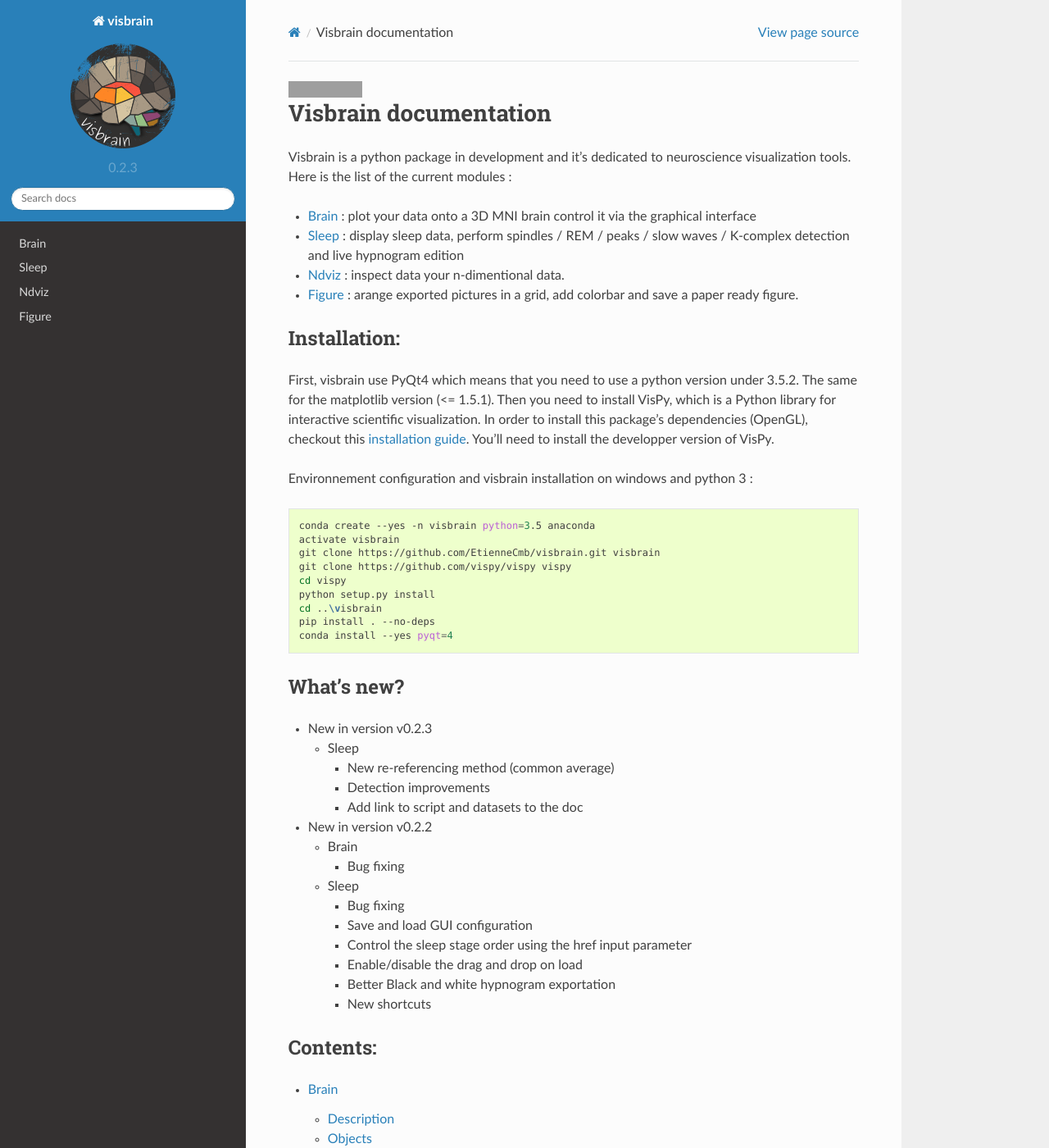
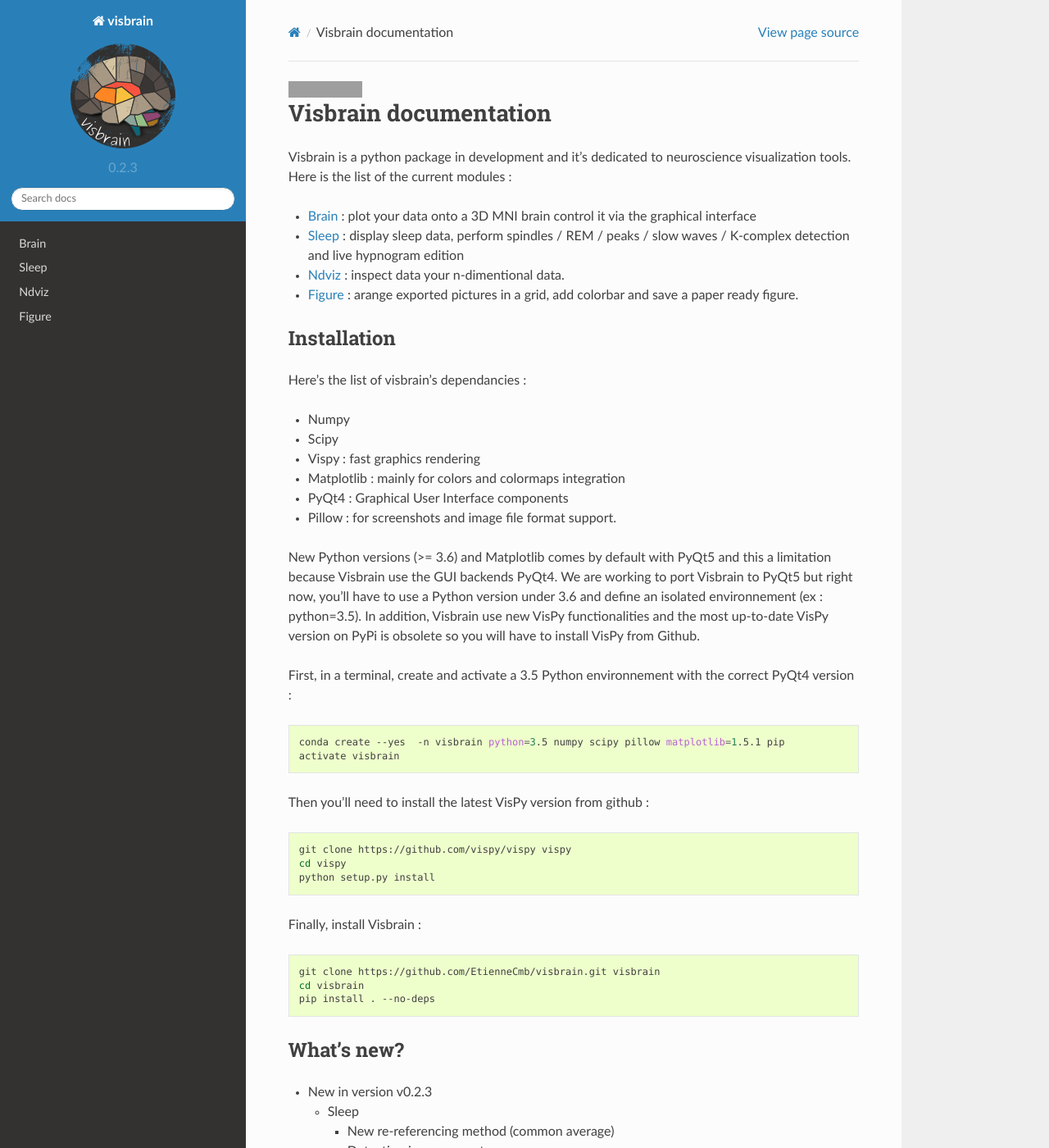
Before and after one commit to EtienneCmb/visbrain, a Sphinx documentation site: the page built from docs/index.rst, in a window 1280 px wide and 1400 px high. Shown: the whole window at 82% size. Built offline with Sphinx 7.4.7 and the Read the Docs theme 2.0.0, drawn with Linux system fonts in a browser that asks for light colours; some of the changed text lies outside the part shown; grey boxes are pictures that could not be loaded.

Commit message:
Improve installation instructions

```diff
--- a/docs/conf.py
+++ b/docs/conf.py
@@ -111,7 +111,7 @@
 #keep_warnings = False
 
 # If true, `todo` and `todoList` produce output, else they produce nothing.
-todo_include_todos = False
+todo_include_todos = True
 
 
 # -- Options for HTML output ----------------------------------------------
--- a/docs/index.rst
+++ b/docs/index.rst
@@ -1,5 +1,6 @@
 .. image:: https://travis-ci.org/EtienneCmb/visbrain.svg?branch=master
     :target: https://travis-ci.org/EtienneCmb/visbrain
+
 
 Visbrain documentation
 ######################
@@ -11,24 +12,42 @@
 * :ref:`Ndviz` : inspect data your n-dimentional data.
 * :ref:`Figure` : arange exported pictures in a grid, add colorbar and save a paper ready figure.
 
-Installation:
-*************
+Installation
+************
 
-First, visbrain use PyQt4 which means that you need to use a python version under 3.5.2. The same for the matplotlib version (<= 1.5.1). Then you need to install VisPy, which is a Python library for interactive scientific visualization. In order to install this package's dependencies (OpenGL), checkout this `installation guide <http://vispy.org/installation.html>`_. You'll need to install the developper version of VisPy.
+Here's the list of visbrain's dependancies :
 
-Environnement configuration and visbrain installation on windows and python 3 :
+* Numpy
+* Scipy
+* Vispy : fast graphics rendering
+* Matplotlib : mainly for colors and colormaps integration
+* PyQt4 : Graphical User Interface components
+* Pillow : for screenshots and image file format support.
 
-.. code-block:: bash
+New Python versions (>= 3.6) and Matplotlib comes by default with PyQt5 and this a limitation because Visbrain use the GUI backends PyQt4. We are working to port Visbrain to PyQt5 but right now, you'll have to use a Python version under 3.6 and define an isolated environnement (ex : python=3.5). In addition, Visbrain use new VisPy functionalities and the most up-to-date VisPy version on PyPi is obsolete so you will have to install VisPy from Github.
 
-    conda create --yes -n visbrain python=3.5 anaconda
+First, in a terminal, create and activate a 3.5 Python environnement with the correct PyQt4 version :
+
+.. code-block:: shell
+
+    conda create --yes  -n visbrain python=3.5 numpy scipy pillow matplotlib=1.5.1 pip
     activate visbrain
-    git clone https://github.com/EtienneCmb/visbrain.git visbrain
+
+Then you'll need to install the latest VisPy version from github :
+
+.. code-block:: shell
+
     git clone https://github.com/vispy/vispy vispy
     cd vispy
     python setup.py install
-    cd ..\visbrain
+
+Finally, install Visbrain :
+
+.. code-block:: shell
+
+    git clone https://github.com/EtienneCmb/visbrain.git visbrain
+    cd visbrain
     pip install . --no-deps
-    conda install --yes pyqt=4
 
 What's new?
 ***********
@@ -56,6 +75,32 @@
     * Better Black and white hypnogram exportation
     * New shortcuts
 
+
+Future plans
+************
+
+.. todo::
+
+  * Visbrain
+
+    * PyQt5 migration
+    * pip and conda installation
+
+  * Brain
+
+    * Compatibility with other brain templates
+    * Display brain signals/2D maps attached to sources
+    * Better integration of ROI + possibility to the user to use other volume templates
+
+  * Sleep
+
+    * Improve detections GUI integration
+    * Add default supported files integration
+    * Color screenshot
+    * Command line control
+    * Automatic scoring
+
+
 Contents:
 *********
 
--- a/requirements.txt
+++ b/requirements.txt
@@ -1,5 +1,4 @@
 numpy
 scipy
 matplotlib<=1.5.1
-setuptools
 pillow
```
